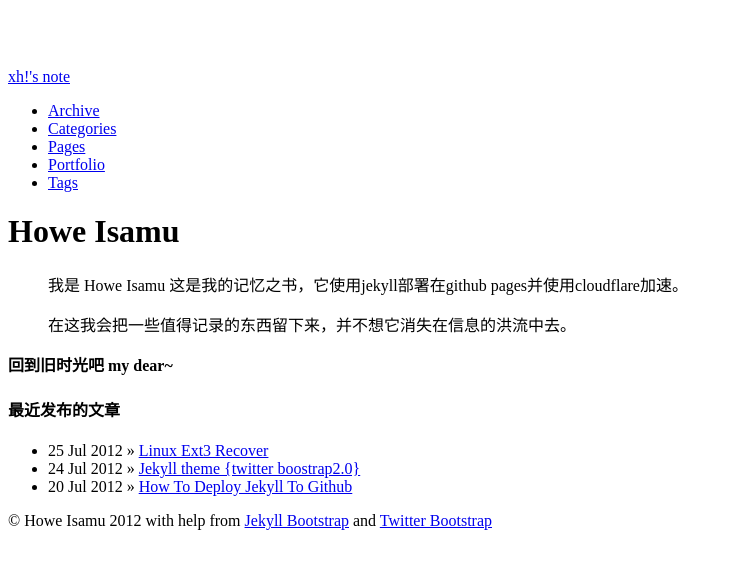
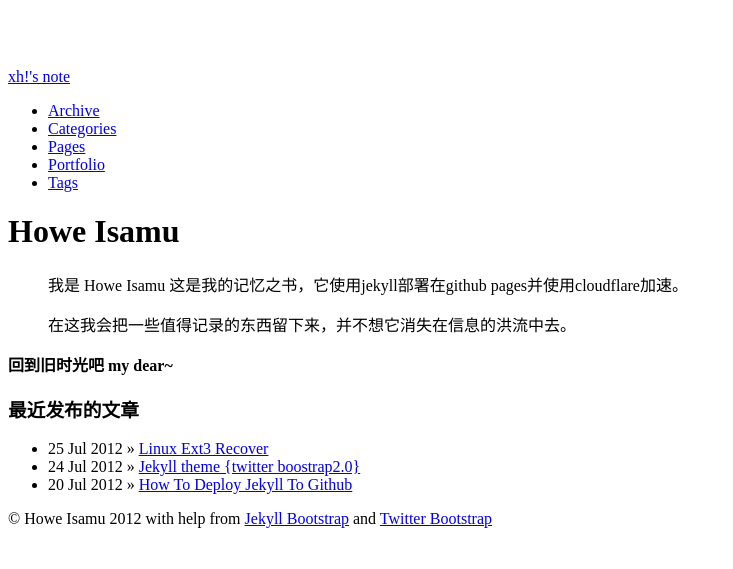
Before and after one commit to CaicnZ/old_blog, a Jekyll site: the page built from index.md, in a window 1280 px wide. Shown: the top 569 px of the page, without its empty margins (0-733 px from the left). Built offline with Jekyll 4.4.1, drawn with Linux system fonts in a browser that asks for light colours; nearby versions of some CDN libraries; Markdown is read by kramdown in place of the engine named in the settings.

```diff
--- a/index.md
+++ b/index.md
@@ -12,7 +12,7 @@ tagline:
 **回到旧时光吧 my dear~**
 
 
-#### 最近发布的文章
+### 最近发布的文章
 
 <ul class="posts">
   {% for post in site.posts %}
```
